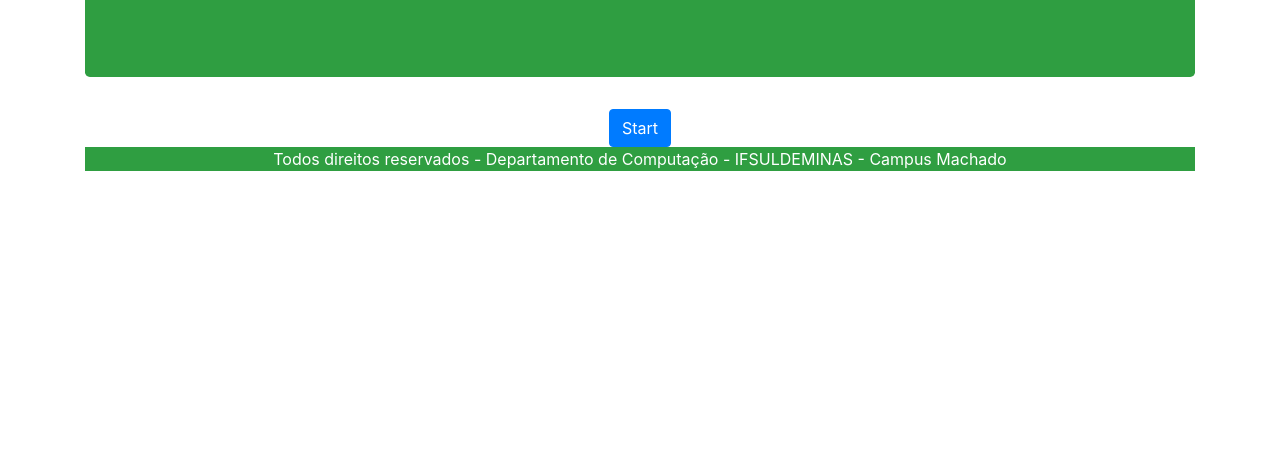
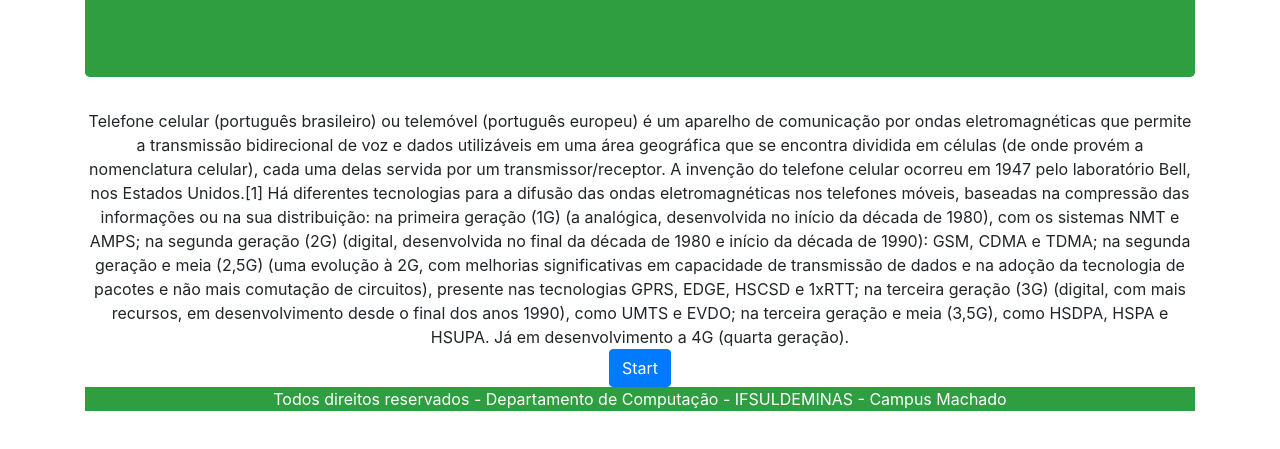
Before and after one commit to matheuefranco/aulatensor, a plain HTML site: page index.html in a window 1280 px wide. Shown: the part 147-596 px from the top of the page. Drawn offline with nearby package versions, Linux system fonts and the light colour scheme.

Commit message:
alterado-celular

```diff
--- a/index.html
+++ b/index.html
@@ -14,6 +14,12 @@
             <p>Campus Machado </p>
         </header>
 
+        <div id="celular">
+            Telefone celular (português brasileiro) ou telemóvel (português europeu) é um aparelho de comunicação por ondas eletromagnéticas que permite a transmissão bidirecional de voz e dados utilizáveis em uma área geográfica que se encontra dividida em células (de onde provém a nomenclatura celular), cada uma delas servida por um transmissor/receptor. A invenção do telefone celular ocorreu em 1947 pelo laboratório Bell, nos Estados Unidos.[1]
+
+            Há diferentes tecnologias para a difusão das ondas eletromagnéticas nos telefones móveis, baseadas na compressão das informações ou na sua distribuição: na primeira geração (1G) (a analógica, desenvolvida no início da década de 1980), com os sistemas NMT e AMPS; na segunda geração (2G) (digital, desenvolvida no final da década de 1980 e início da década de 1990): GSM, CDMA e TDMA; na segunda geração e meia (2,5G) (uma evolução à 2G, com melhorias significativas em capacidade de transmissão de dados e na adoção da tecnologia de pacotes e não mais comutação de circuitos), presente nas tecnologias GPRS, EDGE, HSCSD e 1xRTT; na terceira geração (3G) (digital, com mais recursos, em desenvolvimento desde o final dos anos 1990), como UMTS e EVDO; na terceira geração e meia (3,5G), como HSDPA, HSPA e HSUPA. Já em desenvolvimento a 4G (quarta geração).
+        </div>
+
         <button type="button" class="btn btn-primary" onclick="init()">Start</button>
         <div id="webcam-container"></div>
         <div id="label-container" class="display-4"></div>
```
